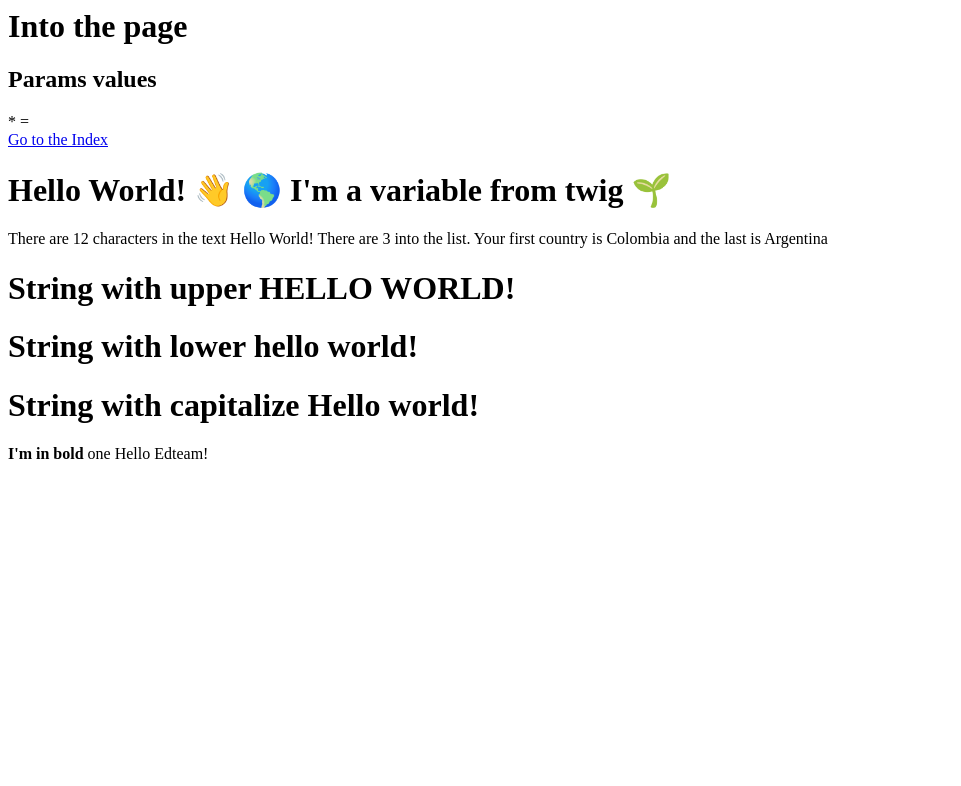
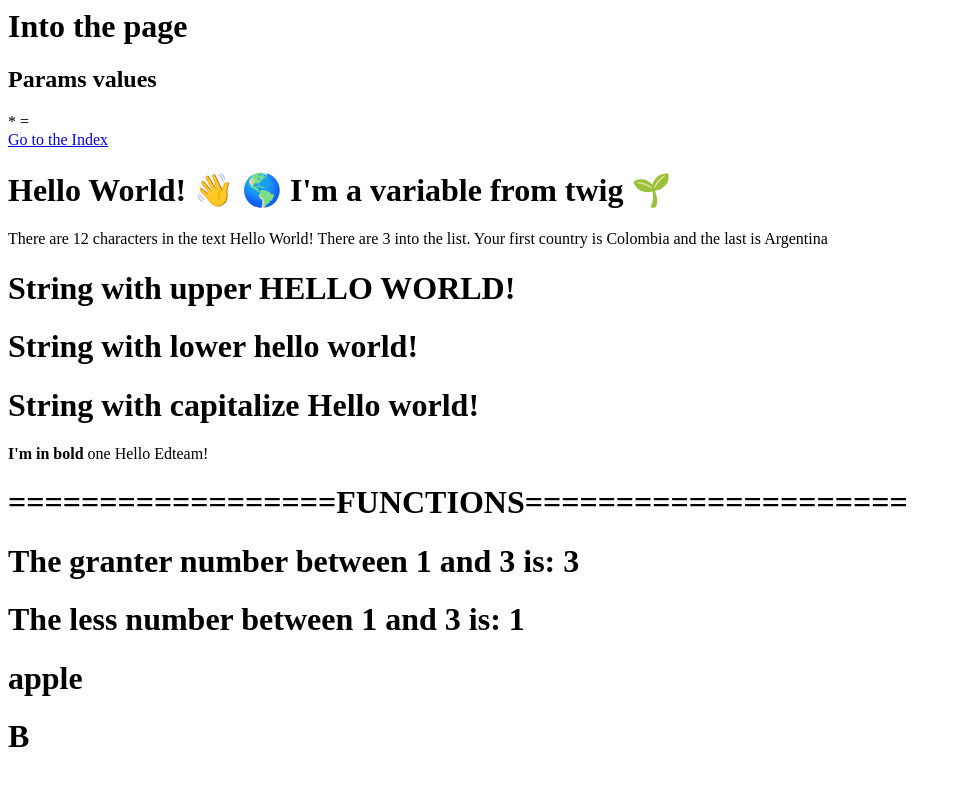
Before and after one commit to zearkiatos/symfony-fundamentals-web, a Symfony app: template templates/standard/page.html.twig in a window 1280 px wide. Shown: the top 786 px of the page, without its empty margins (0-961 px from the left). Run offline with Twig, Linux system fonts and the light colour scheme; the template is opened without the code that fills it, so the values that code supplies are empty; some libraries are stand-ins or nearby versions.

Commit message:
Twig Functions, explaining each of one results

```diff
--- a/templates/standard/page.html.twig
+++ b/templates/standard/page.html.twig
@@ -17,17 +17,27 @@
 
 <h1>{{test}}</h1>
 
-There are {{'Hello World!' | length}} characters in the text Hello World!
+There are
+{{'Hello World!' | length}}
+characters in the text Hello World!
 
 {% set countriesList = ["Colombia", "Peru", "Argentina" ] %}
 
-There are {{countriesList | length}} into the list.
+There are
+{{countriesList | length}}
+into the list.
 
-Your first country is {{ countriesList | first }} and the last is {{ countriesList | last }}
+Your first country is
+{{ countriesList | first }}
+and the last is
+{{ countriesList | last }}
 
-<h1>String with upper {{'Hello World!' | upper }}</h1>
-<h1>String with lower {{'Hello World!' | lower }}</h1>
-<h1>String with capitalize {{'Hello WORLD!' | capitalize }}</h1>
+<h1>String with upper
+	{{'Hello World!' | upper }}</h1>
+<h1>String with lower
+	{{'Hello World!' | lower }}</h1>
+<h1>String with capitalize
+	{{'Hello WORLD!' | capitalize }}</h1>
 
 {% set html = "<strong> I'm in bold </strong>"%}
 
@@ -40,3 +50,16 @@ Your first country is {{ countriesList | first }} and the last is {{ countriesLi
 {% set greeting = "Hello World!" %}
 
 {{greeting | replace({"World": "Edteam"})}}
+
+<h1>==================FUNCTIONS=====================</H1>
+{{dump(param1)}}
+{{dump(countriesList)}}
+<h1>The granter number between 1 and 3 is:
+	{{max(1,3,2)}}</h1>
+
+<h1>The less number between 1 and 3 is:
+	{{min(1,3,2)}}</h1>
+<h1>
+	<h1>{{random(['apple', 'orange', 'citrus'])}}</h1>
+</h1>
+<h1>{{random('ABC')}}</h1>
```
